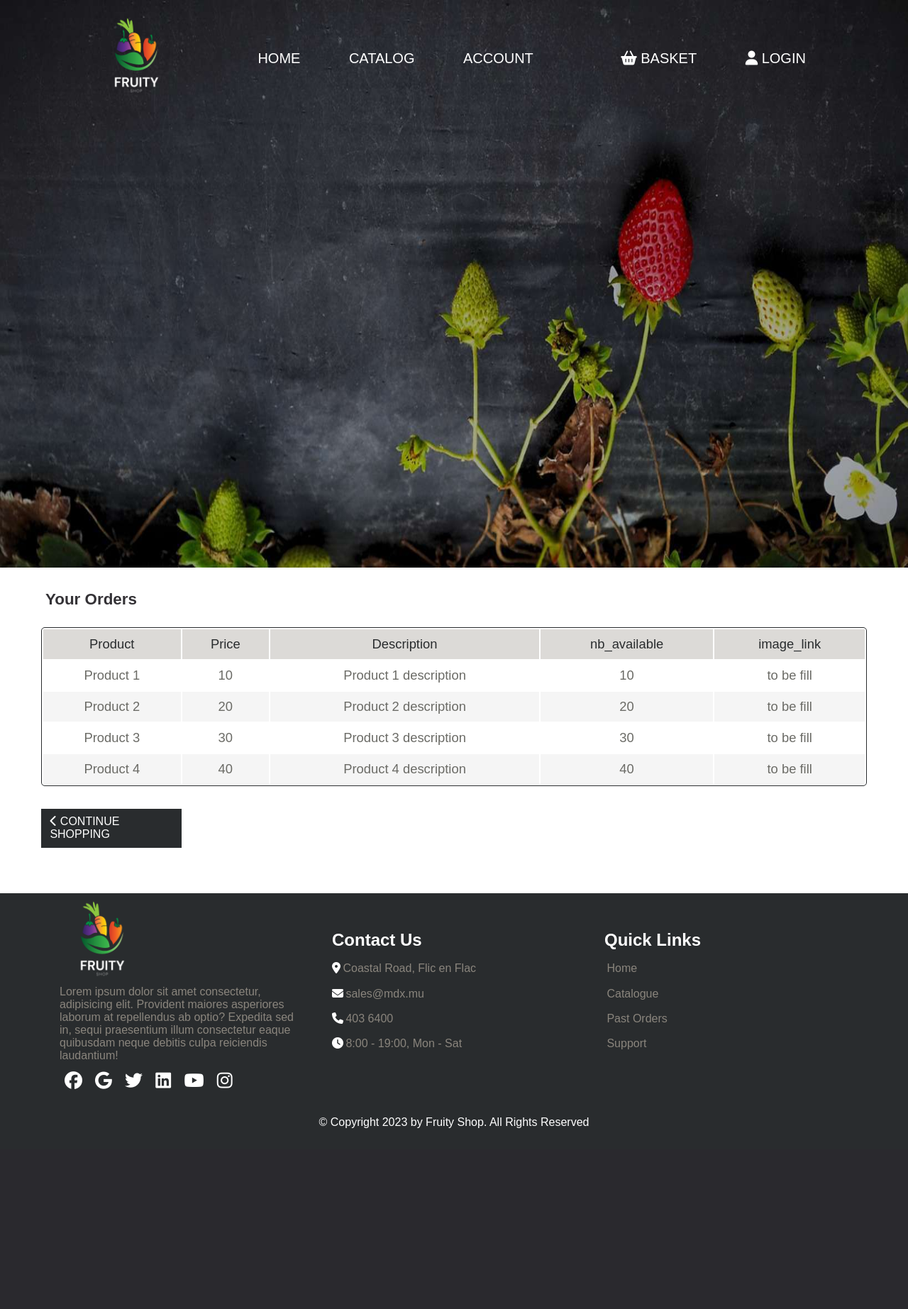
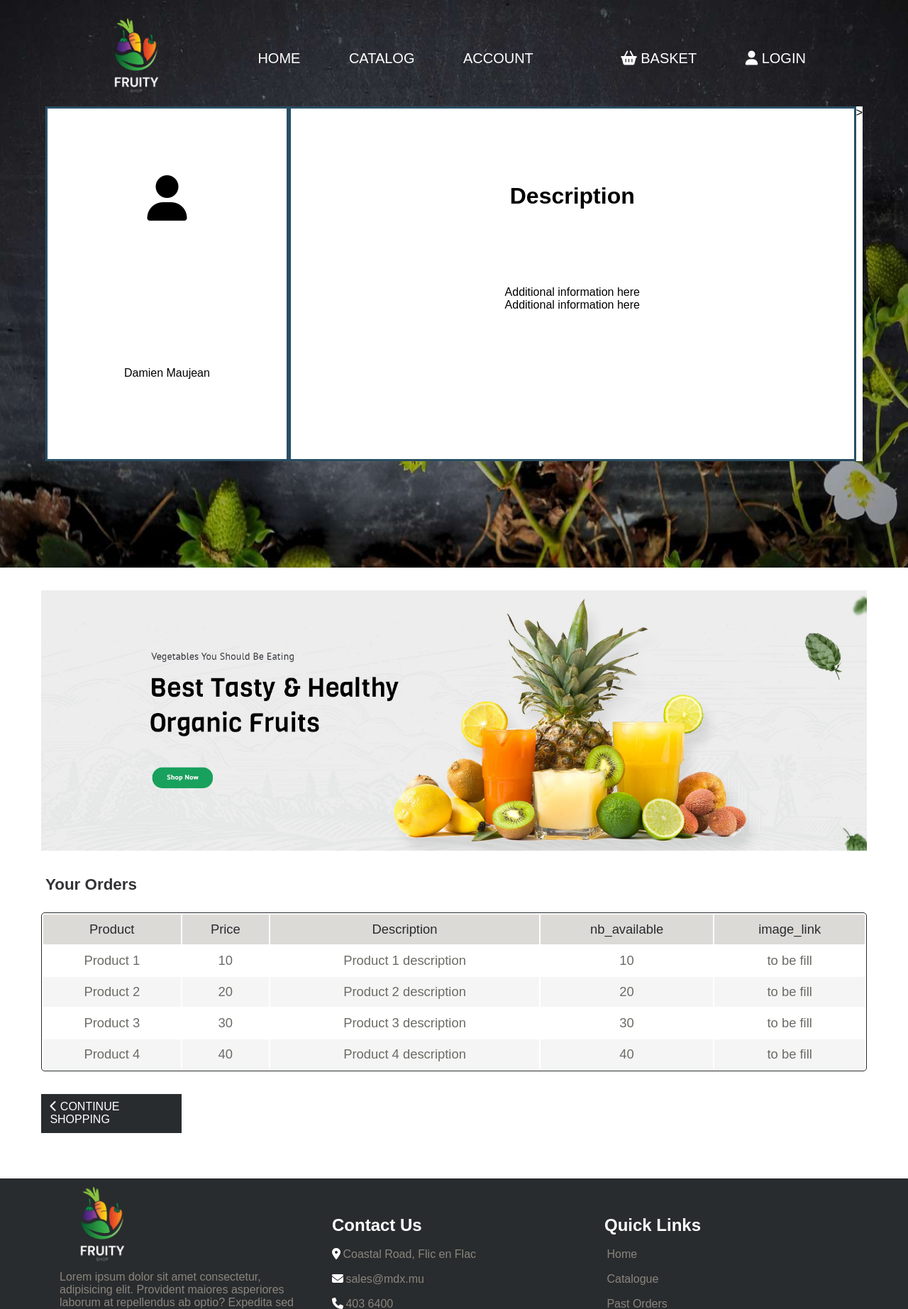
Before and after one commit to derecklhw/CST2120_Coursework2, a PHP site: page /account.html in a window 1280 px wide. Shown: the top 1845 px of the page at 71% size. Before the commit the page ends 1590 px from the top, so only its background shows below. Run offline with PHP 8.4, Linux system fonts and the light colour scheme; some libraries are stand-ins or nearby versions.

Commit message:
feat: add banner

```diff
--- a/account.html
+++ b/account.html
@@ -37,7 +37,7 @@
         </ul>
       </nav>
       <div class="container">
-        <!-- <div class="left-container">
+        <div class="left-container">
           <h1><i class="fa-solid fa-user fa-2xl"></i></h1>
           <div class="info_container">
             <div>Damien Maujean</div>
@@ -49,12 +49,18 @@
             <div>Additional information here</div>
             <div>Additional information here</div>
           </div>
-        </div>> -->
+        </div>
+        >
       </div>
     </div>
     <main>
-      <section id="account-orders" name="account-orders">
+      <section id="your-orders" name="your-orders">
         <div class="section-wrap">
+          <div class="banner-section">
+            <!-- <a href="" class="shop-now">Shop Now</a> -->
+            <img src="assets/images/banner.jpg" alt="banner" />
+          </div>
+
           <div class="sub-section-title">
             <p>Your Orders</p>
           </div>
--- a/styles/account.css
+++ b/styles/account.css
@@ -1,7 +1,9 @@
 @import "common.css";
 
-/* .container {
+.container {
   display: flex;
+  width: 100%;
+  background-color: #fff;
 }
 
 .left-container {
@@ -38,7 +40,21 @@
 #User_name {
   position: relative;
   top: -100px;
-} */
+}
+
+#your-order{
+  width: 100%;
+  position: relative;
+  padding-bottom: 2rem;
+}
+
+.banner-section img {
+  width: 100%;
+  object-fit: cover;
+  object-position: bottom;
+  display: block;
+  padding-bottom: 3%;
+}
 
 #order-table {
   margin-top: 1rem;
@@ -65,12 +81,12 @@
   text-align: center;
 }
 
-#account-orders .continue-shopping-section {
+#your-orders .continue-shopping-section {
   margin-bottom: 5%;
   width: 20%;
 }
 
-#account-orders .continue-shopping-section p {
+#your-orders .continue-shopping-section p {
   margin-left: 3.6rem;
   color: #fff;
   font-size: 1rem;
```
Lines whose indentation alone changed are shown as unchanged.
